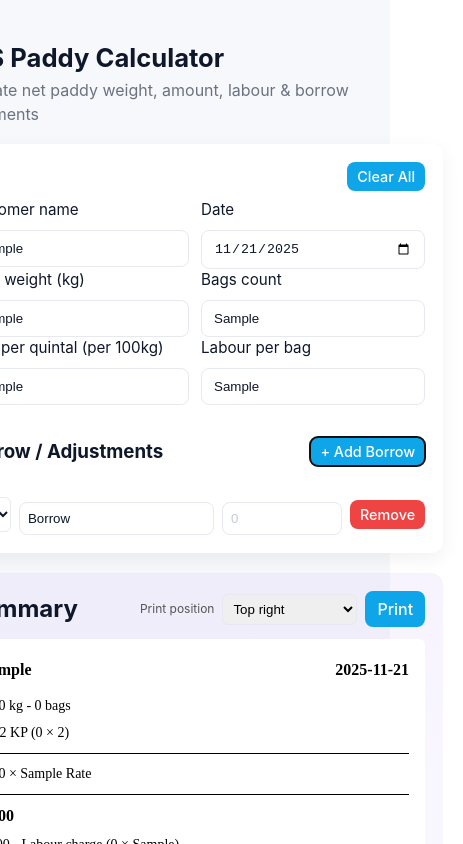
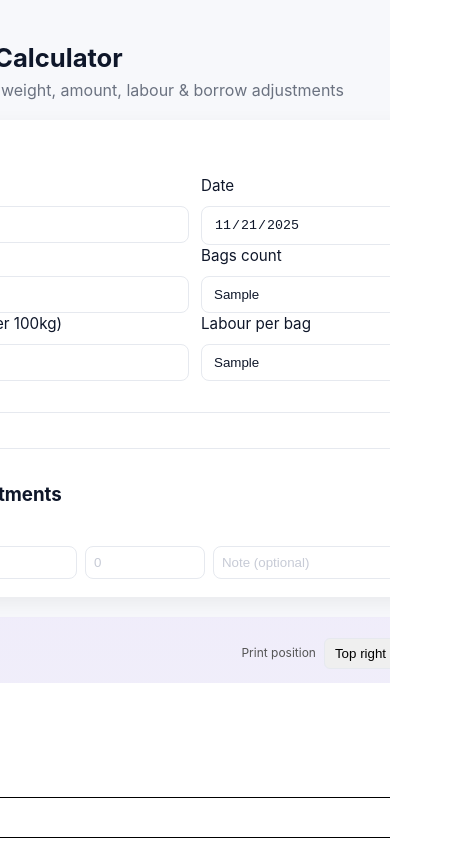
Before and after one commit to sunilmg/paddy-calculator, a React (Vite) app: page / in a window 390 px wide. Both pictures are taken after typing "Sample", "Sample", "Sample", "Sample", "Sample" into the empty fields and a click on the button "+ Add Borrow". Shown: the top 844 px of the page, 463 px wide, since content can reach past the window. Built offline with nearby package versions, Linux system fonts and the light colour scheme.

Commit message:
made it as a responsive for mobile screens

```diff
--- a/src/App.css
+++ b/src/App.css
@@ -21,11 +21,11 @@ body {
     "Helvetica Neue", Arial;
   margin: 0;
   min-height: 100vh;
-  /* center the app horizontally and vertically */
+  /* center the app horizontally; on short/mobile viewports align to top to avoid clipping */
   display: flex;
-  align-items: center;
   justify-content: center;
-  padding: 24px;
+  align-items: flex-start;
+  padding: 24px 12px;
   background-color: var(--bg);
   /* background: linear-gradient(180deg, #eef2ff 0%, #f8fafc 100%); */
   color: #0f172a;
@@ -38,12 +38,10 @@ body {
   width: 100%;
 }
 
-/* If viewport height is small, align to top to avoid clipping */
-@media (max-height: 700px) {
+/* On tall viewports (desktop), vertically center the app for a nicer layout */
+@media (min-height: 800px) {
   body {
-    align-items: flex-start;
-    padding-top: 24px;
-    padding-bottom: 24px;
+    align-items: center;
   }
 }
 header {
@@ -72,6 +70,10 @@ header h1 {
   padding: 18px;
   border-radius: 12px;
   box-shadow: 0 6px 20px rgba(2, 6, 23, 0.06);
+  display: flex;
+  flex-direction: column;
+  flex-wrap: wrap;
+  max-width: 100%;
 }
 .results {
   background: linear-gradient(
@@ -87,6 +89,10 @@ header h1 {
   display: flex;
   gap: 12px;
 }
+/* Allow flex children (labels/inputs) to shrink on small viewports */
+.row label {
+  min-width: 0;
+}
 label {
   flex: 1;
   display: flex;
@@ -100,6 +106,15 @@ input {
   border: 1px solid #e6e9ef;
   background: #fff;
   color: #0f172a;
+}
+select,
+input,
+.adj-label,
+.adj-amount,
+.adj-note {
+  max-width: 100%;
+  min-width: 0; /* important for flex children to allow shrinking */
+  box-sizing: border-box;
 }
 input::placeholder {
   color: #c7cbd6;
@@ -122,6 +137,13 @@ input::placeholder {
   gap: 8px;
   margin-top: 10px;
   align-items: center;
+}
+.adj-note {
+  flex: 1.5;
+  padding: 8px;
+  border-radius: 8px;
+  border: 1px solid #e6e9ef;
+  background: #fff;
 }
 .adj-label {
   flex: 1;
@@ -196,6 +218,12 @@ input::placeholder {
 .pl-row.zeros {
   font-family: ui-monospace, SFMono-Regular, Menlo, Monaco, "Roboto Mono",
     "Courier New", monospace;
+}
+
+.pl-row.adj-note-row .pl-left {
+  font-size: 12px;
+  color: var(--muted);
+  font-style: italic;
 }
 
 /* Ensure print wrapper looks correct on screen and print */
@@ -287,6 +315,10 @@ input::placeholder {
   font-size: 0.95rem;
   color: var(--muted);
 }
+.final-display .line.note {
+  padding-top: 0;
+  font-style: italic;
+}
 .final-display .separator {
   height: 1px;
   background: linear-gradient(90deg, #0000, #0005, #0000);
@@ -307,6 +339,12 @@ input::placeholder {
   .calculator {
     grid-template-columns: 1fr;
   }
+}
+
+/* Prevent accidental horizontal overflow on small devices */
+html,
+body {
+  overflow-x: hidden;
 }
 
 /* Print rules: place the .print-target into one of four quadrants on A4 */
--- a/src/App.jsx
+++ b/src/App.jsx
@@ -36,6 +36,7 @@ export default function App() {
     _initial.ratePerQuintal ?? ""
   ); // per 100kg
   const [labourPerBag, setLabourPerBag] = useState(_initial.labourPerBag ?? "");
+  const [tarePerBag, setTarePerBag] = useState(_initial.tarePerBag ?? 2);
   const [adjustments, setAdjustments] = useState(_initial.adjustments ?? []); // {id, label, amount}
   const [printPosition, setPrintPosition] = useState("top-right");
   const rootRef = useRef(null);
@@ -46,6 +47,7 @@ export default function App() {
       totalWeight,
       bags,
       ratePerQuintal,
+      tarePerBag,
       labourPerBag,
       adjustments,
       customerName,
@@ -61,6 +63,7 @@ export default function App() {
     bags,
     ratePerQuintal,
     labourPerBag,
+    tarePerBag,
     adjustments,
     customerName,
     date,
@@ -74,6 +77,7 @@ export default function App() {
         label: "Borrow",
         amount: "",
         sign: "-",
+        note: "",
       },
     ]);
   };
@@ -113,8 +117,8 @@ export default function App() {
     const rate = numeric(ratePerQuintal);
     const labour = numeric(labourPerBag);
 
-    const tarePerBag = 2; // 2 KP (2 kg per bag)
-    const totalTare = B * tarePerBag;
+    const tarePerBagVal = numeric(tarePerBag) || 0; // configured tare per bag (kg)
+    const totalTare = B * tarePerBagVal;
     const netWeight = Math.max(0, W - totalTare);
 
     // amount is per quintal (100kg): (netWeight / 100) * rate
@@ -142,7 +146,14 @@ export default function App() {
       adjSigned,
       final,
     };
-  }, [totalWeight, bags, ratePerQuintal, labourPerBag, adjustments]);
+  }, [
+    totalWeight,
+    bags,
+    ratePerQuintal,
+    labourPerBag,
+    tarePerBag,
+    adjustments,
+  ]);
 
   // Print handling: prepare scaled print in selected quadrant
   const prepareAndPrint = () => {
@@ -296,6 +307,18 @@ export default function App() {
             </label>
           </div>
 
+          <div className="row">
+            <label>
+              Tare per bag (kg)
+              <input
+                inputMode="decimal"
+                value={tarePerBag}
+                onChange={(e) => setTarePerBag(e.target.value)}
+                placeholder="2"
+              />
+            </label>
+          </div>
+
           <div className="adjustments">
             <div className="adjustments-header">
               <h3>Borrow / Adjustments</h3>
@@ -338,6 +361,14 @@ export default function App() {
                     updateAdjustment(a.id, "amount", e.target.value)
                   }
                   placeholder="0"
+                />
+                <input
+                  className="adj-note"
+                  value={a.note || ""}
+                  onChange={(e) =>
+                    updateAdjustment(a.id, "note", e.target.value)
+                  }
+                  placeholder="Note (optional)"
                 />
                 <button
                   className="btn danger small"
@@ -401,7 +432,8 @@ export default function App() {
 
                 <div className="pl-row">
                   <div className="pl-left">
-                    {computed.totalTare} - 2 KP ({computed.B} × 2)
+                    {computed.totalTare} kg - {tarePerBag} KP ({computed.B} ×{" "}
+                    {tarePerBag})
                   </div>
                 </div>
 
@@ -450,6 +482,11 @@ export default function App() {
                           formatCurrencyEquals(parseFloat(a.amount) || 0)}
                       </div>
                     </div>
+                    {a.note ? (
+                      <div className="pl-row adj-note-row">
+                        <div className="pl-left">{a.note}</div>
+                      </div>
+                    ) : null}
                     <div className="pl-sep" />
                     <div className="pl-row running">
                       <div className="pl-left">
@@ -490,7 +527,8 @@ export default function App() {
               <span>- {formatCurrencyEquals(computed.labourCharge)}</span>
             </div>
             {adjustments.map((a) => (
-              <div className="line small" key={a.id}>
+              <div key={a.id}>
+                <div className="line small">
                   <span>
                     {a.sign === "+" ? "+ " : "- "}
                     {a.label}
@@ -499,6 +537,13 @@ export default function App() {
                     {a.sign === "+" ? "+ " : "- "}
                     {formatCurrencyEquals(parseFloat(a.amount) || 0)}
                   </span>
+                </div>
+                {a.note ? (
+                  <div className="line small note" style={{ color: "#6b7280" }}>
+                    <span>{a.note}</span>
+                    <span></span>
+                  </div>
+                ) : null}
               </div>
             ))}
 
```
Lines whose indentation alone changed are shown as unchanged.
